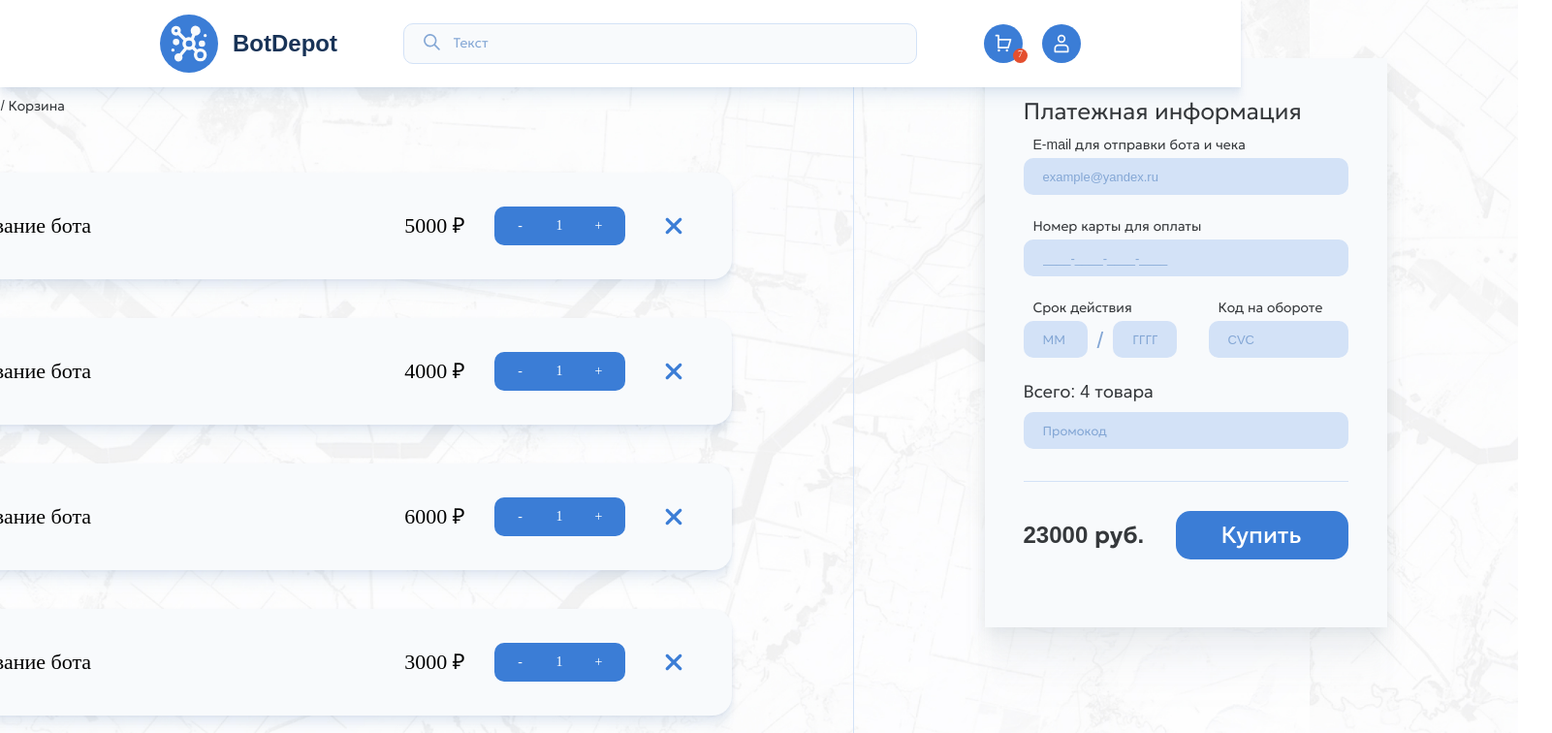
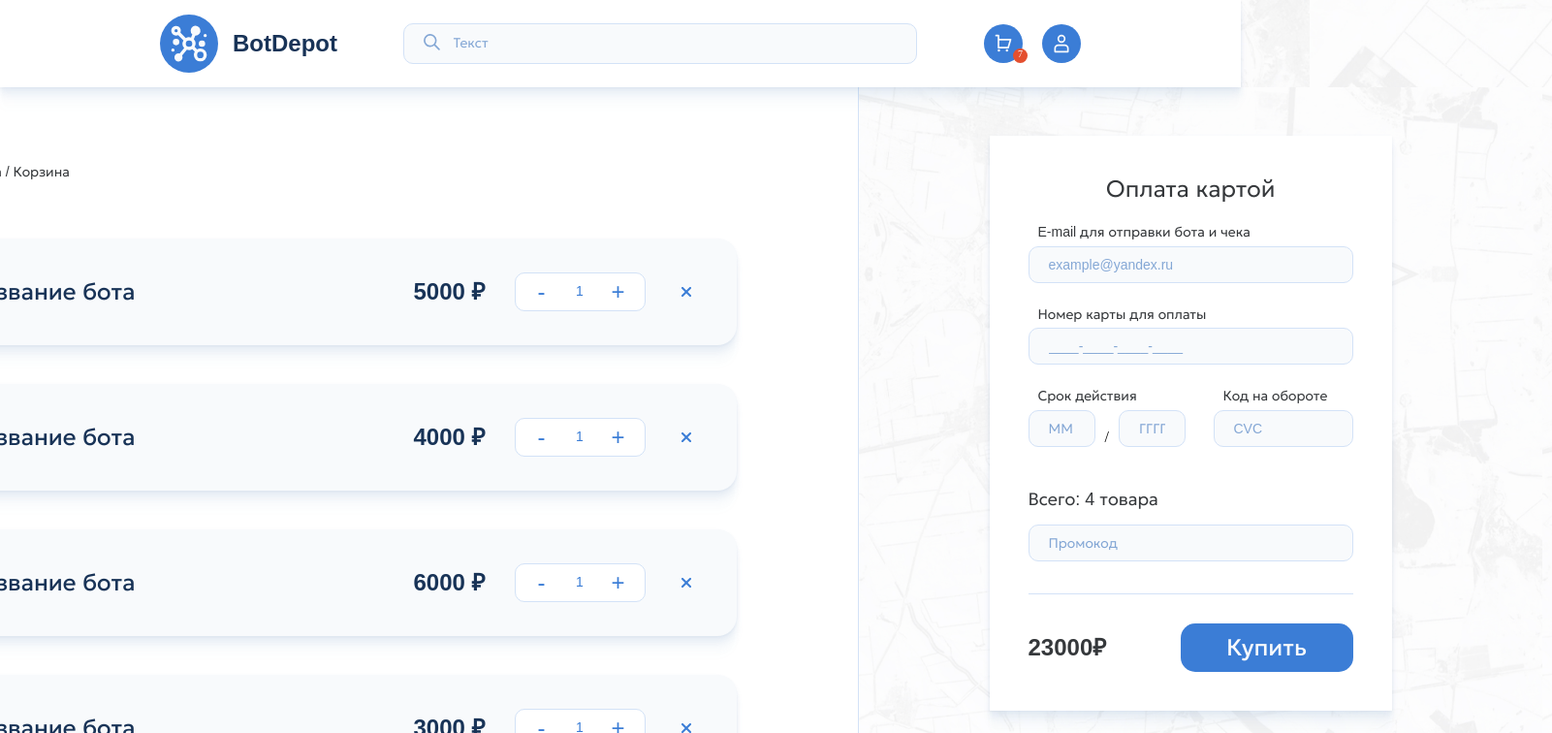
Before and after one commit to Marketplace-telegram-bots-for-transport/frontend, a React (Create React App) app: page /cart in a window 1280 px wide. Shown: the top 756 px of the page at 97% size, 1601 px wide, since content can reach past the window. Built offline with nearby package versions, Linux system fonts and the light colour scheme.

Commit message:
style(cart): change style of the cart

```diff
--- a/src/components/App/App.jsx
+++ b/src/components/App/App.jsx
@@ -22,7 +22,7 @@ const App = () => {
   const navigate = useNavigate();
 
   const [isLoggedIn, setIsLoggedIn] = useState(true);
-  const [cartProducts, setCartProducts] = useState([]);
+  const [cartProducts, setCartProducts] = useState([]); // состояние товаров в корзине
 
   useEffect(() => {
     setCartProducts(products);
--- a/src/components/BackButton/BackButton.module.scss
+++ b/src/components/BackButton/BackButton.module.scss
@@ -1,34 +1,21 @@
-$font-stack: Geologica, Arial, sans-serif;
-$primary-color: #35383b;
-$text-color: #3b7dd6;
+@import './../../vendor/_varibles';
 
 .returnElement {
-  &__container {
-    display: flex;
-    align-items: center;
-    column-gap: 10px;
+  &__btn {
+    background-image: url('../../images/back-icon.svg');
+    background-repeat: no-repeat;
+    background-size: 24px 24px;
+    background-position: left;
+    border: none;
+    background-color: rgba(0, 0, 0, 0);
     cursor: pointer;
   }
 
-  &__btn {
-    background-image: url('../../images/back-icon.svg');
-    background-repeat: no-repeat;
-    background-size: cover;
-    width: 24px;
-    height: 24px;
-    border: none;
-    background-color: rgba(0, 0, 0, 0);
-  }
-
   &__title {
-    margin: 0;
+    margin: 0 0 0 30px;
     padding: 0;
-    font-family: $font-stack;
-    font-size: 24px;
-    font-weight: 400;
-    line-height: 30px;
+    @include text($font-small-14, $weight-500, $line-height-small-14, $color-blue-button-text);
     text-align: center;
-    color: $text-color;
     transition: 0.3s;
 
     &:hover {
@@ -39,11 +26,7 @@ $text-color: #3b7dd6;
   &__ref {
     margin: 10px 35px 0;
     padding: 0;
-    font-family: $font-stack;
-    font-size: 14px;
-    font-weight: 300;
-    line-height: 18px;
     text-align: left;
-    color: $primary-color;
+    @include text($font-small-14, $weight-300, $line-height-small-14, $color-gray-text);
   }
 }
--- a/src/components/Cart/Cart.jsx
+++ b/src/components/Cart/Cart.jsx
@@ -36,7 +36,6 @@ function Cart({
 
   return (
     <section className={styles.cart}>
-      <div className={styles.cart__content}>
       <div className={styles.products}>
         <BackButton />
         <ul className={styles.products__list}>
@@ -51,12 +50,14 @@ function Cart({
           ))}
         </ul>
         <div className={styles.products__total}>
+          <h3 className={styles.products__totalTitle}>Итог</h3>
+          <div className={styles.products__totalContainer}>
             <p className={styles.products__count}>Всего: {countText}</p>
-            <p className={styles.products__sum}>{totalSum} руб.</p>
+            <p className={styles.products__sum}>{totalSum}₽</p>
+          </div>
         </div>
       </div>
       {isLoggedIn ? <Payment totalSum={totalSum} /> : <ModalWithAuth />}
-      </div>
     </section>
   );
 }
--- a/src/components/Cart/Cart.module.scss
+++ b/src/components/Cart/Cart.module.scss
@@ -1,44 +1,23 @@
-$font-stack: Geologica, Arial, sans-serif;
-$primary-color: #35383b;
-$input-text-color: #84a7d5;
-
-@mixin textDecoration($size, $color, $lineHeight) {
-  font-family: $font-stack;
-  font-size: $size;
-  font-weight: 300;
-  line-height: $lineHeight;
-  text-align: left;
-  color: $color;
-}
+@import './../../vendor/_varibles.scss';
 
 .cart {
   display: flex;
-  align-items: center;
-  flex-direction: column;
+  justify-content: center;
   max-width: 1920px;
   width: 100%;
-  padding: 60px 165px;
+  padding: 90px 0 0;
+  box-sizing: border-box;
   margin: 0 auto;
-}
-
-.cart__content {
-  display: flex;
-  justify-content: space-between;
-}
-
-.cart__title {
-  font-weight: 510;
-  @include textDecoration(42px, $primary-color, 50px);
+  background-color: $background-white;
 }
 
 .products {
   display: flex;
   flex-direction: column;
-  padding: 0 125px;
+  padding: 50px 125px 80px 165px;
   border-right: 1px solid #d3e2f7;
 
   &__list {
-    margin: 0 0 30px 0;
     padding: 60px 0 30px;
     width: 915px;
     display: flex;
@@ -47,19 +26,25 @@ $input-text-color: #84a7d5;
   }
 
   &__total {
-    display: flex;
-    justify-content: space-between;
-    padding-top: 60px;
+    padding-top: 30px;
     border-top: 1px solid #d3e2f7;
   }
 
+  &__totalTitle {
+    @include text($font-medium-24, $weight-600, $line-height-medium-24, $color-gray-text);
+  }
+
+  &__totalContainer {
+    margin-top: 10px;
+    display: flex;
+    justify-content: space-between;
+  }
+
   &__count {
-    @include textDecoration(24px, $primary-color, 30px);
-    font-weight: 300;
+    @include text($font-medium-24, $weight-300, $line-height-medium-24, $color-gray-text);
   }
 
   &__sum {
-    @include textDecoration(36px, $primary-color, 45px);
-    font-weight: 600;
+    @include text($font-h2-60, $weight-600, $line-height-h2, $color-gray-text);
   }
 }
--- a/src/components/CartProduct/CartProduct.module.scss
+++ b/src/components/CartProduct/CartProduct.module.scss
@@ -1,17 +1,14 @@
+@import './../../vendor/_varibles.scss';
+
 .product {
   display: flex;
   justify-content: space-between;
   align-items: center;
   column-gap: 20px;
   width: 915px;
-  background-color: #f8fafc;
   border-radius: 20px;
   padding: 25px 40px;
-  box-shadow:
-    0px 1px 3px 0px rgba(106, 141, 190, 0.1),
-    0px 6px 6px 0px rgba(106, 141, 190, 0.09),
-    0px 13px 8px 0px rgba(106, 141, 190, 0.05),
-    0px 23px 9px 0px rgba(106, 141, 190, 0.01);
+  @include shadowBackground($background-bots-main, $box-shadow-main);
 
   &__item {
     display: flex;
@@ -30,23 +27,20 @@
     height: 60px;
     background-repeat: no-repeat;
     background-size: cover;
+    border-radius: 5px;
   }
 
   &__title {
     margin: 0;
     padding: 0;
     max-width: 185px;
-    font-size: 22px;
-    font-weight: 400;
-    line-height: 26.25px;
+    @include text($font-medium-24, $weight-400, $line-height-medium-24, $color-blue-dark-title);
   }
 
   &__price {
     margin: 0;
     padding: 0;
-    font-size: 22px;
-    font-weight: 400;
-    line-height: 26.25px;
+    @include text($font-medium-24, $weight-600, $line-height-medium-24, $color-blue-dark-title);
   }
 
   &__count {
@@ -54,38 +48,35 @@
     justify-content: space-between;
     align-items: center;
     column-gap: 20px;
-    background-color: #3b7dd6;
+    background-color: $background-white;
     border-radius: 10px;
-    color: #fff;
+    border: $border-main;
     width: 135px;
     height: 40px;
     padding: 8px 20px;
     box-sizing: border-box;
-    font-size: 14px;
-    line-height: 16.71px;
-    font-weight: 510;
     transition: 0.3s;
+  }
 
-    &:hover {
-      background-color: #2f5e9d;
-    }
+  &__countProperity {
+    @include text($font-small-14, $weight-500, $line-height-small-14, $color-blue-button-text);
   }
 
   &__btnCount {
     border: none;
     outline: none;
     background-color: rgba(0, 0, 0, 0);
-    color: #fff;
     width: 14px;
     cursor: pointer;
     padding: 0;
+    @include text($font-medium-24, $weight-500, $line-height-medium-24, $color-blue-button-text);
   }
 
   &__btnDelete {
-    width: 40px;
-    height: 40px;
+    width: 24px;
+    height: 24px;
     background-image: url('../../images/delete-btn.svg');
-    background-color: #f8fafc;
+    background-color: rgba(0, 0, 0, 0);
     background-repeat: no-repeat;
     background-size: cover;
     border: none;
--- a/src/components/ModalWithAuth/ModalWithAuth.module.scss
+++ b/src/components/ModalWithAuth/ModalWithAuth.module.scss
@@ -1,14 +1,8 @@
-@mixin textDecoration($color, $weight) {
-  font-family: Geologica, Arial, sans-serif;
-  font-size: 24px;
-  font-weight: $weight;
-  line-height: 30px;
-  text-align: center;
-  color: $color;
-}
+@import './../../vendor/_varibles.scss';
 
 .modalAuth {
-  padding: 0 125px;
+  padding: 50px 125px 0;
+  background-image: url('../../images/Background-1.png');
 
   &__content {
     border-radius: 10px;
@@ -19,19 +13,16 @@
     flex-direction: column;
     justify-content: center;
     align-items: start;
-    background-color: #f8fafc;
-    box-shadow:
-      0px 5px 10px 0px rgba(142, 154, 169, 0.1),
-      0px 19px 19px 0px rgba(142, 154, 169, 0.09),
-      0px 42px 25px 0px rgba(142, 154, 169, 0.05),
-      0px 75px 30px 0px rgba(142, 154, 169, 0.01),
-      0px 116px 33px 0px rgba(142, 154, 169, 0);
+    background-color: $background-white;
+    box-shadow: $box-shadow-main;
   }
 
   &__desc {
     margin: 0;
     padding: 0;
-    @include textDecoration(#35383b, 300);
+    max-width: 319px;
+    @include text($font-medium-24, $weight-300, $line-height-medium-24, $color-gray-text);
+    text-align: center;
   }
 
   &__btn {
@@ -41,7 +32,7 @@
     border-radius: 15px;
     padding: 10px 24px;
     background-color: #3b7dd6;
-    @include textDecoration(#f8fafc, 400);
+    @include text($font-medium-24, $weight-400, $line-height-medium-24, $color-button-text-white);
     cursor: pointer;
   }
 }
--- a/src/components/Payment/Payment.jsx
+++ b/src/components/Payment/Payment.jsx
@@ -25,7 +25,7 @@ function Payment({ totalSum }) {
   return (
     <div className={styles.payment}>
       <div className={styles.payment__content}>
-        <h3 className={styles.payment__title}>Платежная информация</h3>
+        <h3 className={styles.payment__title}>Оплата картой</h3>
         <form
           action='#'
           className={styles.payment__form}
@@ -138,7 +138,7 @@ function Payment({ totalSum }) {
             onChange={handleChange}
           />
           <div className={styles.payment__total}>
-            <p className={styles.payment__sum}>{totalSum} руб.</p>
+            <p className={styles.payment__sum}>{totalSum}₽</p>
             <button className={styles.payment__button}>Купить</button>
           </div>
         </form>
--- a/src/components/Payment/Payment.module.scss
+++ b/src/components/Payment/Payment.module.scss
@@ -1,42 +1,27 @@
-$font-stack: Geologica, Arial, sans-serif;
-$primary-color: #35383b;
-$input-text-color: #84a7d5;
-
-@mixin textDecoration($size, $color, $lineHeight) {
-  font-family: $font-stack;
-  font-size: $size;
-  font-weight: 300;
-  line-height: $lineHeight;
-  text-align: left;
-  color: $color;
-}
+@import './../../vendor/_varibles';
 
 .payment {
-  padding: 0 135px;
+  padding: 50px 165px 80px 135px;
+  background-image: url('../../images/Background-1.png');
 
   &__content {
     width: 415px;
     padding: 40px;
     box-sizing: border-box;
-    background-color: #f8fafc;
-    box-shadow:
-      0px 5px 10px 0px rgba(142, 154, 169, 0.1),
-      0px 19px 19px 0px rgba(142, 154, 169, 0.09),
-      0px 42px 25px 0px rgba(142, 154, 169, 0.05),
-      0px 75px 30px 0px rgba(142, 154, 169, 0.01),
-      0px 116px 33px 0px rgba(142, 154, 169, 0);
+    background-color: $background-white;
+    box-shadow: $box-shadow-main;
   }
 
   &__title {
-    @include textDecoration(24px, $primary-color, 30px);
-    margin-bottom: 10px;
+    @include text($font-medium-24, $weight-300, $line-height-medium-24, $color-gray-text);
+    text-align: center;
+    margin-bottom: 20px;
   }
 
   &__form {
     width: 100%;
     display: flex;
     flex-direction: column;
-    @include textDecoration(14px, $primary-color, 18px);
   }
 
   &__card {
@@ -65,27 +50,28 @@ $input-text-color: #84a7d5;
 
   &__input {
     border: none;
-    background-color: #d3e2f7;
+    background-color: $background-input;
     border-radius: 10px;
+    border: $border-main;
     width: 100%;
     height: 38px;
     padding: 10px 20px;
     margin-top: 5px;
     box-sizing: border-box;
-    @include textDecoration(13px, $primary-color, 18px);
+    @include text($font-small-14, $weight-300, $line-height-small-14, $color-gray-text);
 
     &::placeholder {
-      color: $input-text-color;
+      color: $color-blue-input-text;
     }
   }
 
   &__inputHeading {
-    @include textDecoration(14px, $primary-color, 18px);
+    @include text($font-small-14, $weight-300, $line-height-small-14, $color-gray-text);
     padding: 0 10px;
   }
 
   &__inputDate {
-    width: 66px;
+    width: 69px;
   }
 
   &__labelCode {
@@ -93,14 +79,14 @@ $input-text-color: #84a7d5;
   }
 
   &__cardDateSlash {
-    @include textDecoration(24px, $input-text-color, 35px);
+    // @include textDecoration(24px, $input-text-color, 35px);
     margin: 0 10px;
     padding: 0;
   }
 
   &__totalCount {
-    @include textDecoration(18px, $primary-color, 23px);
-    margin-bottom: 5px;
+    @include text($font-payment-18, $weight-300, $line-height-payment-18, $color-gray-text);
+    margin: 20px 0 10px;
   }
 
   &__inputPromocode {
@@ -111,12 +97,12 @@ $input-text-color: #84a7d5;
     display: flex;
     justify-content: space-between;
     align-items: center;
-    padding: 30px 0;
+    padding: 30px 0 0;
     border-top: 1px solid #d3e2f7;
   }
 
   &__sum {
-    @include textDecoration(24px, $primary-color, 30px);
+    @include text($font-medium-24, $weight-600, $line-height-medium-24, $color-gray-text);
     font-weight: 600;
   }
 
@@ -127,8 +113,7 @@ $input-text-color: #84a7d5;
     padding: 10px 47px;
     background-color: #3b7dd6;
     border-radius: 15px;
-    @include textDecoration(24px, #fff, 30px);
-    font-weight: 400;
+    @include text($font-medium-24, $weight-400, $line-height-medium-24, $color-button-text);
     transition: 0.3s;
 
     &:hover {
--- a/src/vendor/_varibles.scss
+++ b/src/vendor/_varibles.scss
@@ -32,6 +32,7 @@ $font-h2-60: 36px;
 $font-medium-24: 24px;
 $font-small-14: 14px;
 $font-footer-18: 18px;
+$font-payment-18: 18px;
 $font-medium-button-24: 24px;
 $font-small-button-14: 14px;
 
@@ -41,6 +42,7 @@ $line-height-h2: 45px;
 $line-height-medium-24: 30px;
 $line-height-small-14: 17.5px;
 $line-height-footer: 22.5px;
+$line-height-payment-18: 22.5px;
 
 /* COLORS */
 $color-blue-dark-title: #183357;
@@ -59,10 +61,13 @@ $background-color-button-hover: #2f5e9d;
 $background-color-button-pressed: #183357;
 $background-color-button-disable: #9cbdea;
 $color-button-text: #f8fafc;
+$color-button-text-white: #fff;
+$color-blue-button-text: #3b7dd6;
 
 /* substrate */
 $background-white: #fff;
 $background-button-input-category: #d3e2f7;
+$background-input: #f8fafc;
 $background-bots-main: #f8fafc;
 //$box-shadow- : 0px -5px 10px 0px rgba(142, 154, 169, 0.10), 0px -19px 19px 0px rgba(142, 154, 169, 0.09), 0px -42px 25px 0px rgba(142, 154, 169, 0.05), 0px -75px 30px 0px rgba(142, 154, 169, 0.01), 0px -116px 33px 0px rgba(142, 154, 169, 0.00);
 $box-shadow-main:
```
Also changed, not shown: src/components/BackButton/BackButton.jsx (+3 -7 lines), src/images/Background-1.png (added), src/images/product-icon.svg. Lines whose indentation alone changed are shown as unchanged.
